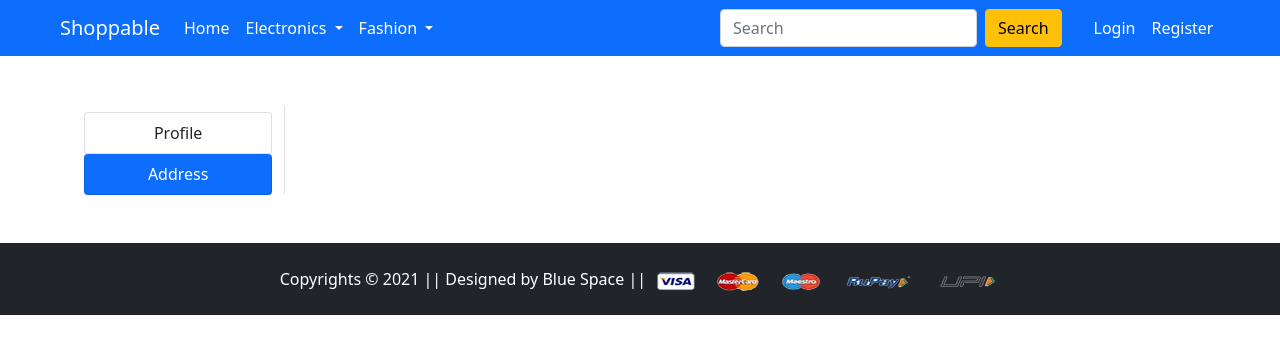
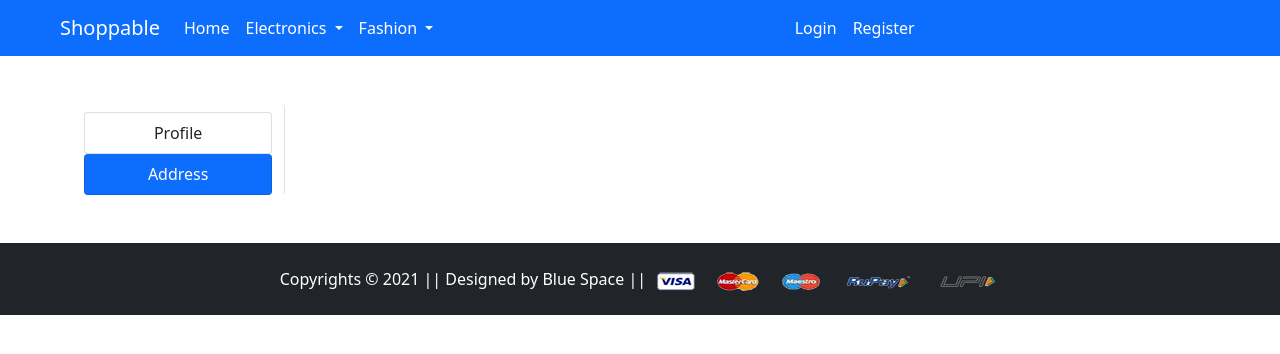
Before and after one commit to ramkishanteli2/Shoppable-Shopping-Website, a Django app: page /address/ in a window 1280 px wide. Shown: the top 354 px of the page. Run offline with Django 3.2, Linux system fonts and the light colour scheme; some libraries are stand-ins or nearby versions.

Commit message:
commit 6

```diff
--- a/template/app/base.html
+++ b/template/app/base.html
@@ -62,10 +62,10 @@
             </ul>
           </li>
         </ul>
-        <form class="d-flex" style="margin-left: 20vw;">
+        <!-- <form class="d-flex" style="margin-left: 20vw;">
           <input class="form-control me-2" type="search" placeholder="Search" aria-label="Search">
           <button class="btn btn-warning" type="submit">Search</button>
-        </form>
+        </form> -->
 
         <ul class="navbar-nav me-auto mb-2 mb-lg-0 px-4 ">
           {% if request.user.is_authenticated %}
```
